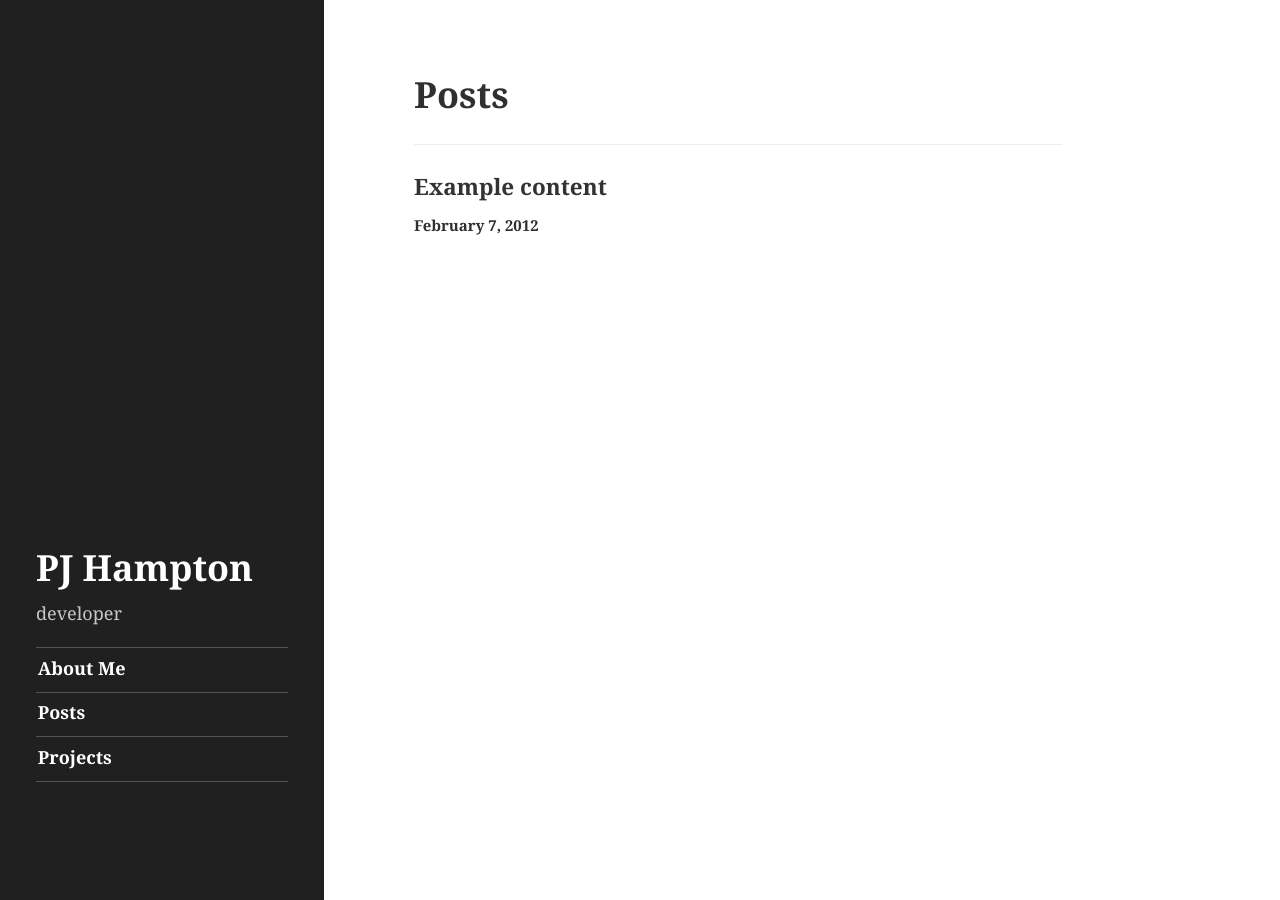
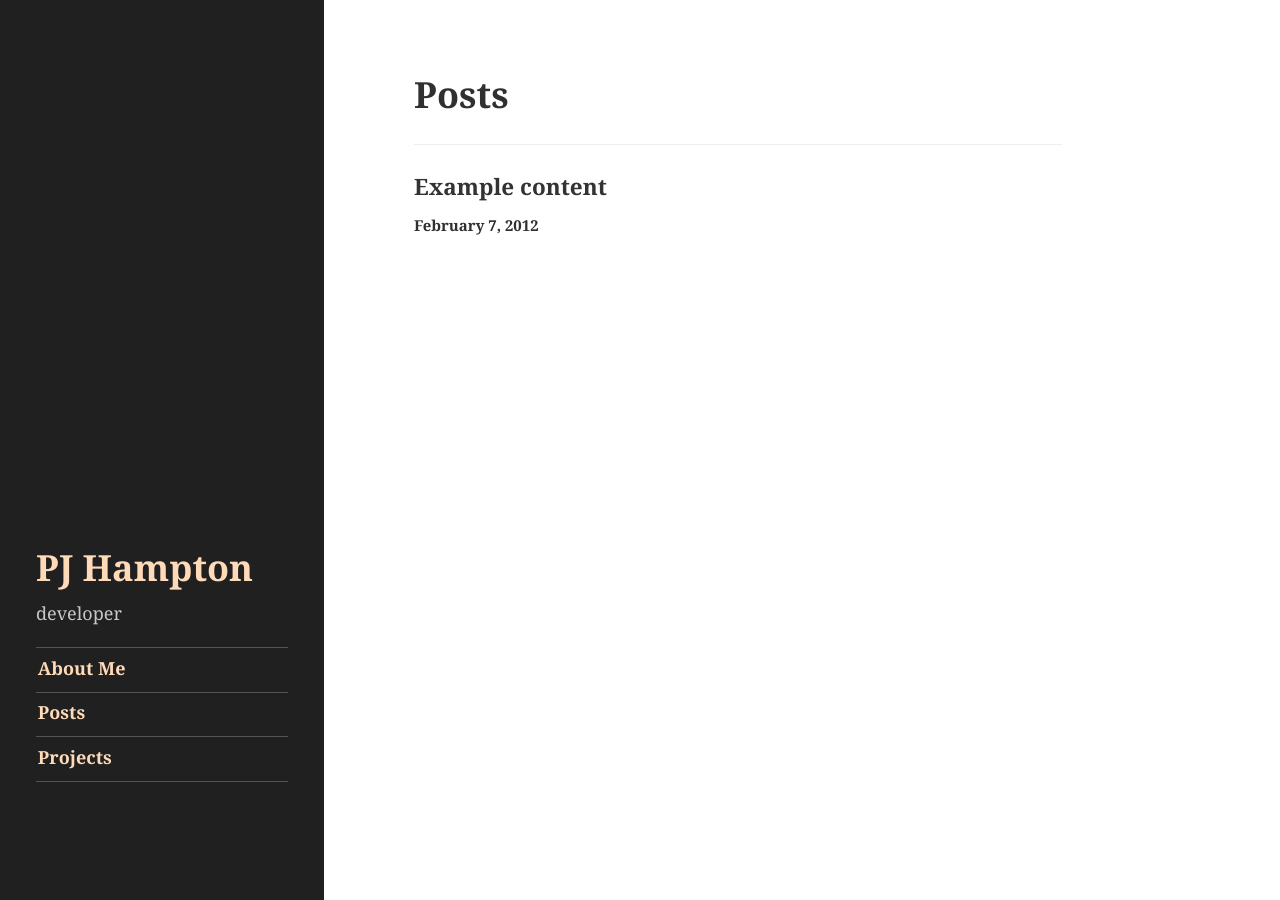
Before and after one commit to pjhampton/pjhampton.github.io, a Jekyll site: the page built from index.html, in a window 1280 px wide. Built offline with Jekyll 4.4.1, drawn with Linux system fonts in a browser that asks for light colours; the list of posts is cut into pages by our own code.

Commit message:
Updated sidebar.

```diff
--- a/_sass/hydejack/_base.scss
+++ b/_sass/hydejack/_base.scss
@@ -14,7 +14,7 @@ a {
 
   &:hover, &:focus {
     text-decoration: none;
-    border-bottom: 0.18rem solid;
+    color: #ffdab9;
   }
 
   &.menu {
--- a/_sass/hydejack/_sidebar-essential.scss
+++ b/_sass/hydejack/_sidebar-essential.scss
@@ -24,7 +24,11 @@
 
   /* Sidebar links */
   a {
-    color: #fff;
+    color: #ffdab9;
+
+    &:hover {
+      color: white;
+    }
   }
 
   ul {
```
